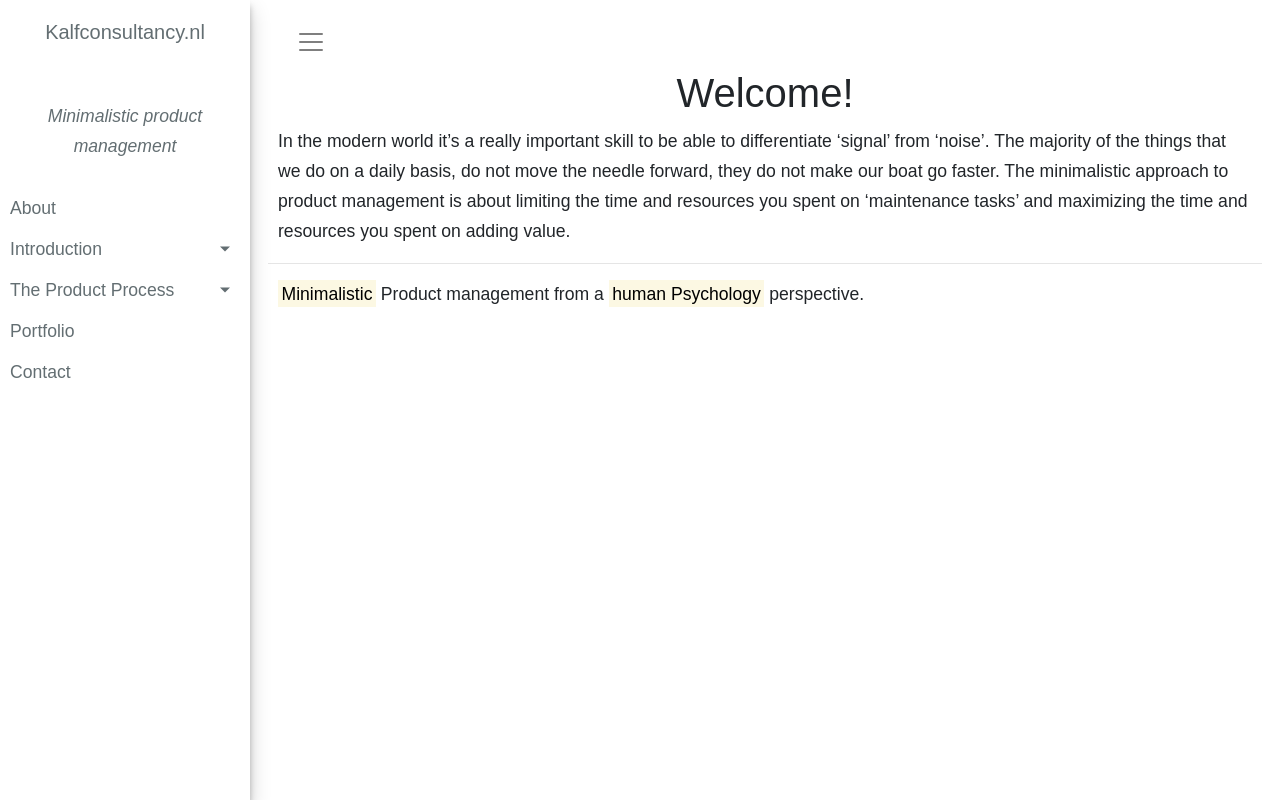
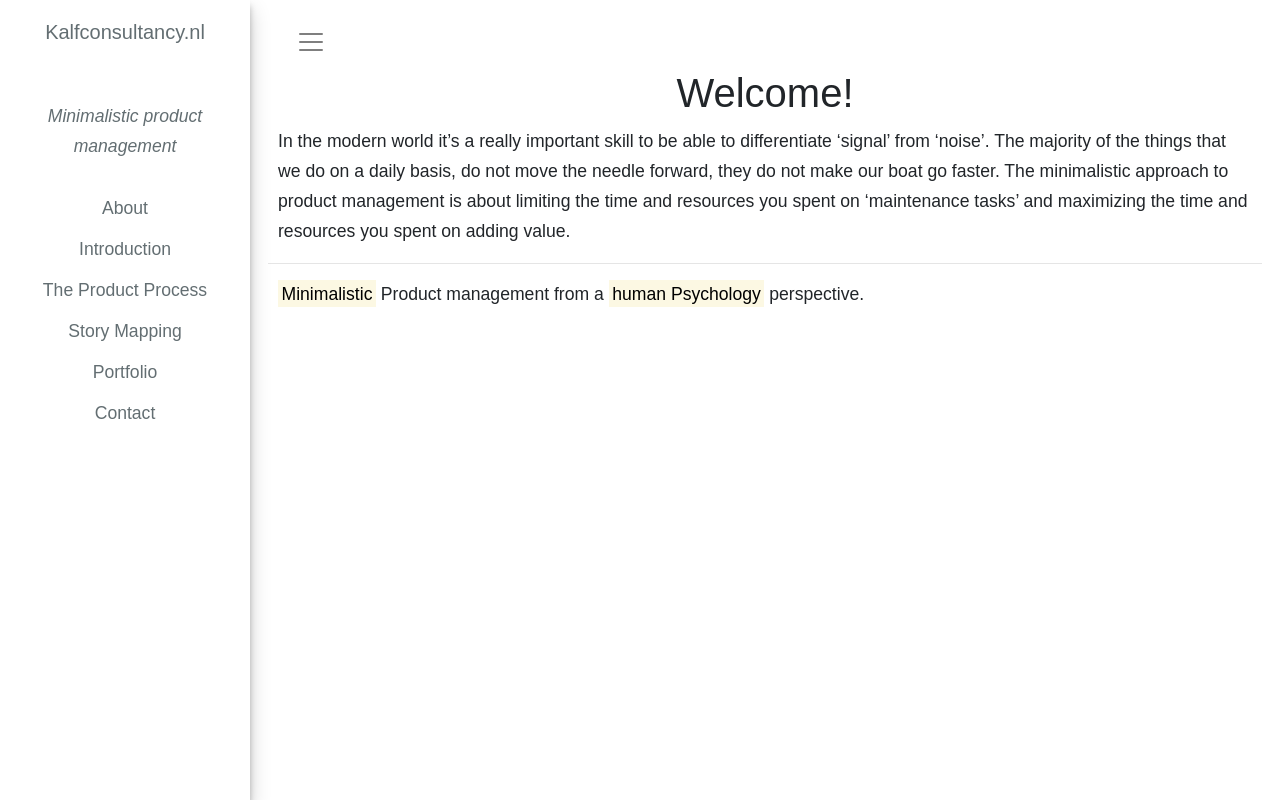
Before and after one commit to Laurensmarnixkalf/kalfconsultancy.nl, a website: page src/index.html in a window 1280 px wide. Drawn offline with Linux system fonts and the light colour scheme.

Commit message:
minor changes

```diff
--- a/src/index.html
+++ b/src/index.html
@@ -21,24 +21,28 @@
 <body>
     <div class="wrapper">
         <!-- Sidebar -->
-        <nav id="sidebar">
+        <nav id="sidebar" class="center-text">
             <div class="sidebar-header">
                 <a href="http://www.kalfconsultancy.nl/">
-                    <h5 class="center-text">Kalfconsultancy.nl</h5>
+                    <h5>Kalfconsultancy.nl</h5>
                 </a>
             </div>
             <ul class="list-unstyled components" id="mainMenu">
-                <p class="center-text"><span class="font-italic">Minimalistic product management</span></p>
+                <p><span class="font-italic">Minimalistic product management</span></p>
                 <li>
                     <a href="#">About</a>
                 </li>
                 <li>
-                    <a href="#introductionSubmenu" data-toggle="collapse" aria-expanded="false" class="dropdown-toggle">Introduction</a>
+                    <a href="#introductionSubmenu" data-toggle="collapse" aria-expanded="false">Introduction</a>
                     <ul class="collapse list-unstyled" id="introductionSubmenu"></ul>
                 </li>
                 <li>
-                    <a href="#processSubMenu" data-toggle="collapse" aria-expanded="false" class="dropdown-toggle">The Product Process</a>
+                    <a href="#processSubMenu" data-toggle="collapse" aria-expanded="false">The Product Process</a>
                     <ul class="collapse list-unstyled" id="processSubMenu"></ul>
+                </li>
+                <li>
+                    <a href="#mappingSubMenu" data-toggle="collapse" aria-expanded="false">Story Mapping</a>
+                    <ul class="collapse list-unstyled" id="mappingSubMenu"></ul>
                 </li>
                 <li>
                     <a href="#">Portfolio</a>
```
Also changed, not shown: src/the-product-commandments.html (+7 -3 lines).
